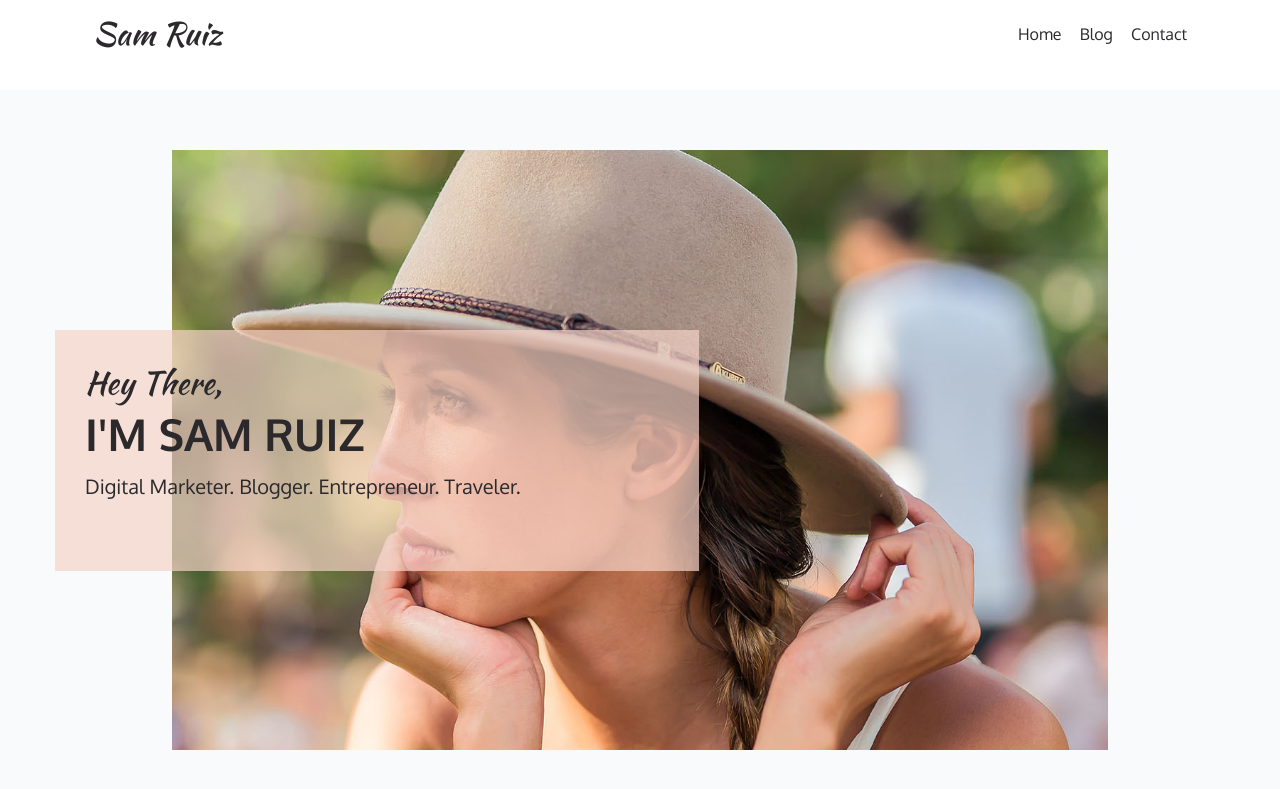
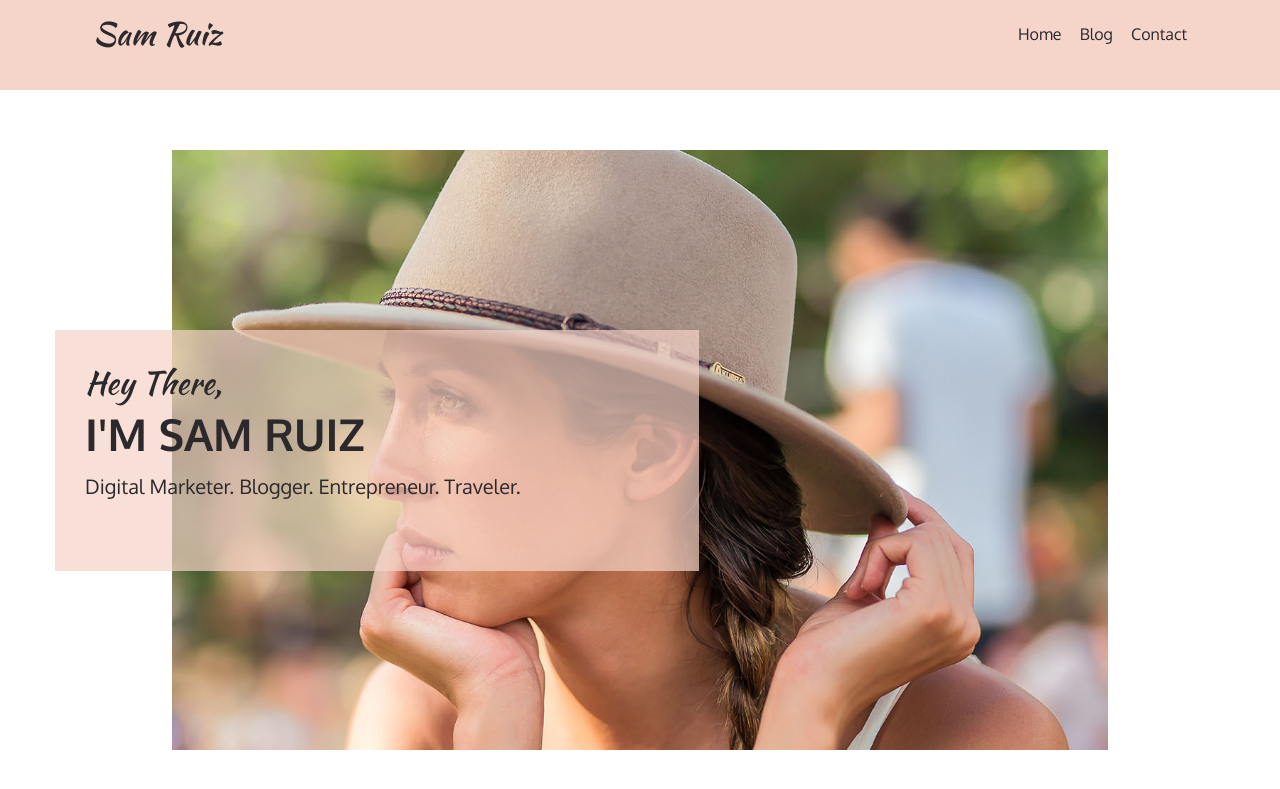
Before and after one commit to isaac-martin/ruiz, a Jekyll site: the page built from index.html, in a window 1280 px wide and 900 px high. Shown: the top 789 px of the window. Built offline with Jekyll 4.4.1, drawn with Linux system fonts in a browser that asks for light colours; nearby versions of some CDN libraries.

Commit message:
Added some style changes

```diff
--- a/_includes/body-scripts.html
+++ b/_includes/body-scripts.html
@@ -1,6 +1,5 @@
 <link rel="stylesheet" href="https://cdnjs.cloudflare.com/ajax/libs/simple-line-icons/2.4.1/css/simple-line-icons.css">
 <script src="https://code.jquery.com/jquery-2.2.1.min.js"></script> <!-- Have to roll back to 2.2.1 because of smoothstate.js -->
 <script src="https://cdnjs.cloudflare.com/ajax/libs/smoothState.js/0.7.2/jquery.smoothState.min.js"></script>
-<script src="/js/jquery.formchimp.min.js"></script>
 <script src="https://cdnjs.cloudflare.com/ajax/libs/jquery.matchHeight/0.7.2/jquery.matchHeight-min.js"></script>
 <script src="/js/main.js"></script>
--- a/_layouts/post.html
+++ b/_layouts/post.html
@@ -17,10 +17,6 @@ layout: default
   <div class="grid">
     <div class="col-12">
         {{content}}
-    </div>
-    <div class="col-6_sm-12">
-      <h3><span class="underline underline-{{page.highlight}}">Comments</span></h2>
-      <div class="fb-comments" data-href="{{site.url}}{{page.url}}" data-numposts="5" data-width="500"></div>
     </div>
     <div class="col-6_sm-12">
       <h3><span class="underline underline-{{page.highlight}}">Share</span></h3>
--- a/_scss/_posts.scss
+++ b/_scss/_posts.scss
@@ -23,7 +23,7 @@
 }
 
 .post-archive-text {
-  background: $white;
+  background: rgba($header-bg, 0.3);
   width: 100%;
   padding: 20px;
 }
--- a/_scss/_style.scss
+++ b/_scss/_style.scss
@@ -34,8 +34,7 @@ body {
 
 header {
   width: 100vw;
-  // background-color: $white;
-  background-color: rgba($white , .97);
+  background-color: rgba($header-bg , .97);
   padding: 10px 0 0 0;
   position: fixed;
   top: 0;
--- a/_scss/_variables.scss
+++ b/_scss/_variables.scss
@@ -8,7 +8,8 @@ $red-primary: #ed6a5a;
 $prpl-primary: #6a3466;
 $org-primary: #f8a452;
 $ylw-primary: #ffd166;
-$body-bg: #F9FAFB;
+$body-bg: #fff;
+$header-bg: #f5d3c8;
 
 $white: #fff;
 
--- a/css/main.css
+++ b/css/main.css
@@ -2054,7 +2054,7 @@ html {
       font-size: 62.5%; } }
 
 body {
-  background-color: #F9FAFB;
+  background-color: #fff;
   font-family: "Oxygen", sans-serif;
   color: #2b292c;
   text-align: left; }
@@ -2067,7 +2067,7 @@ body {
 
 header {
   width: 100vw;
-  background-color: rgba(255, 255, 255, 0.97);
+  background-color: rgba(245, 211, 200, 0.97);
   padding: 10px 0 0 0;
   position: fixed;
   top: 0;
@@ -2414,7 +2414,7 @@ footer {
         margin-right: 10px; } }
 
 .post-archive-text {
-  background: #fff;
+  background: rgba(245, 211, 200, 0.3);
   width: 100%;
   padding: 20px; }
 
--- a/js/main.js
+++ b/js/main.js
@@ -21,12 +21,6 @@ $.fn.igs = function() {
   });
 }
 
-$.fn.subscribe = function(){
-  $(".subscribe-btn").click(function(){
-    fbq('track', 'CompleteRegistration');
-    pintrk('track', 'signup');
-  });
-}
 
 $.fn.menu = function(){
   $(".menu-trigger").click(function(){
@@ -36,12 +30,6 @@ $.fn.menu = function(){
 }
 
 $.fn.signup = function(){
-  $(".signup-trigger").click(function() {
-    $(".signup-cont").toggleClass("slide-open");
-    $(".contact-cont").removeClass("slide-open");
-    fbq('track', 'Lead');
-    pintrk('track', 'lead');
-  });
 
   $(".contact-trigger").click(function() {
     $(".contact-cont").toggleClass("slide-open");
@@ -92,7 +80,6 @@ var $contactForm = $('#contact-form');
       $().igs();
       $().signup();
       $().menu();
-      $('#mc-embedded-subscribe-form').formchimp();
   });
 
   var $page = $('#main'),
@@ -124,8 +111,6 @@ var $contactForm = $('#contact-form');
             $().igs();
             $().signup();
             $().menu();
-            FB.XFBML.parse();
-            $('#mc-embedded-subscribe-form').formchimp();
             if (window.ga)
     {
         window.ga('send', 'pageview',
```
Also changed, not shown: 7 other files.
